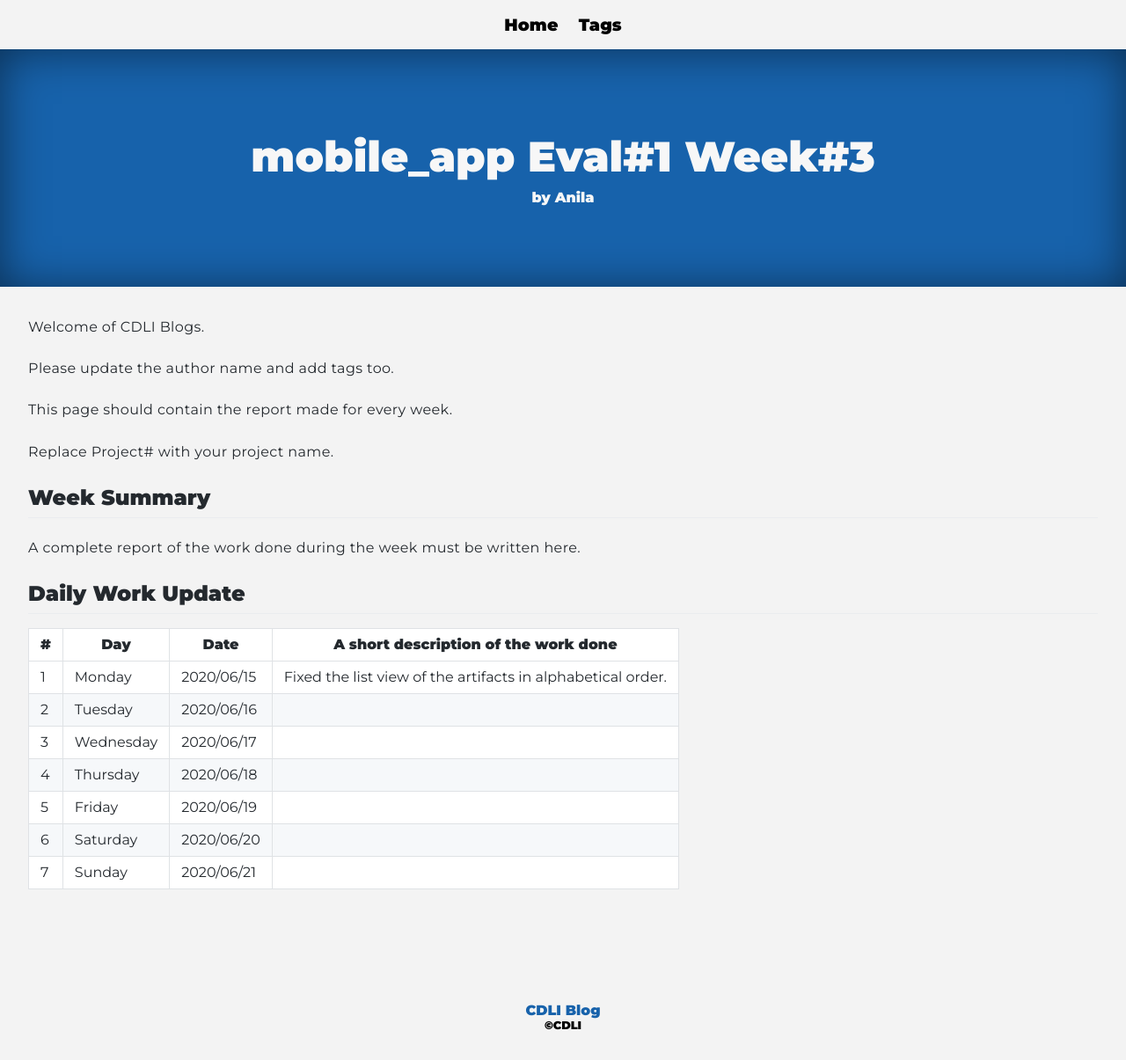
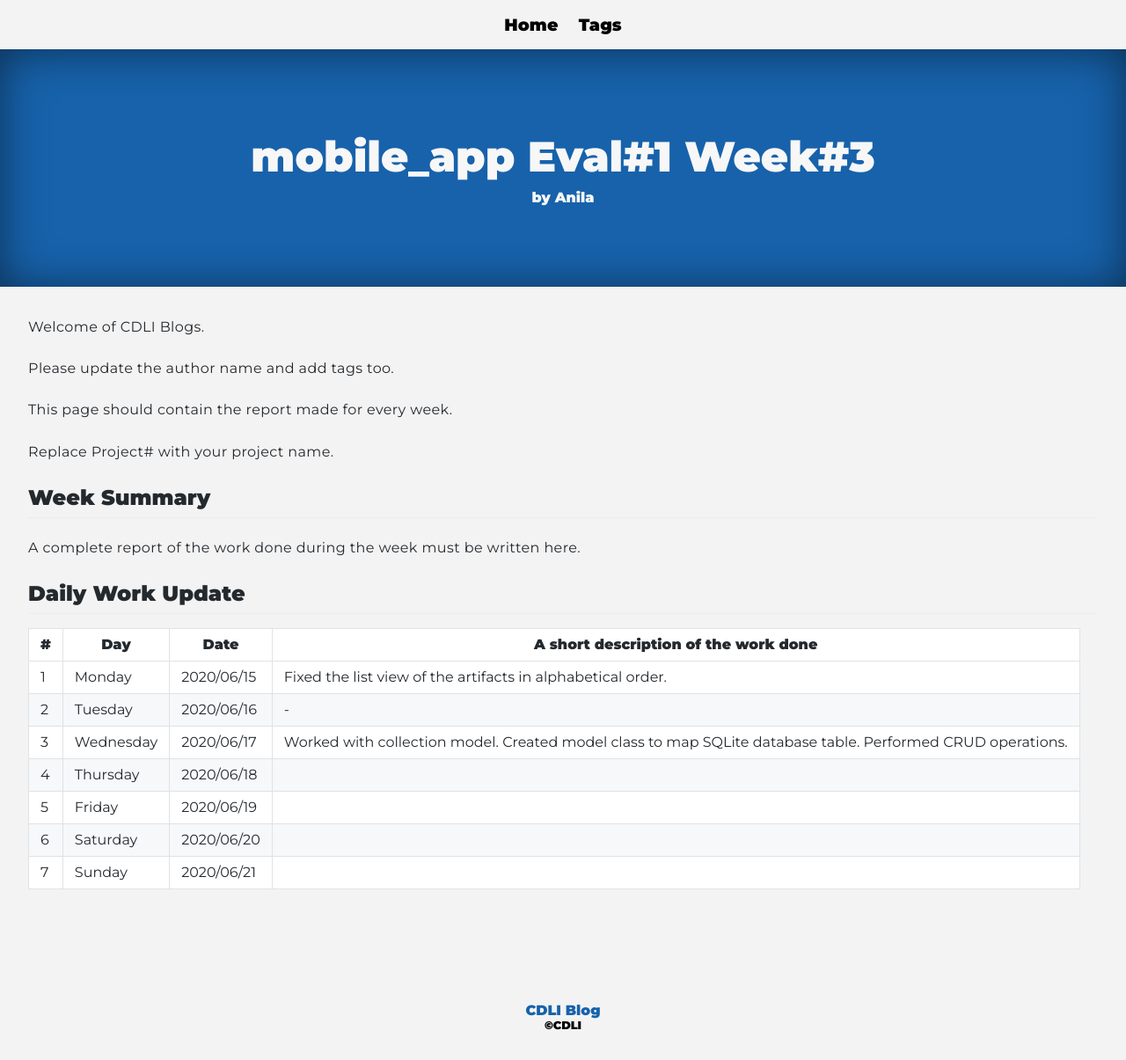
Before and after one commit to cdli-gh/blog, a Jekyll site: the page built from _blog/gsoc20/mobile_app/posts/03_week3.md, in a window 1280 px wide. Shown: the whole page at 88% size. Built offline with Jekyll 4.4.1, drawn with Linux system fonts in a browser that asks for light colours; Markdown is read by kramdown in place of the engine named in the settings.

Commit message:
Update 03_week3.md

```diff
--- a/_blog/gsoc20/mobile_app/posts/03_week3.md
+++ b/_blog/gsoc20/mobile_app/posts/03_week3.md
@@ -22,8 +22,8 @@ A complete report of the work done during the week must be written here.
 |\#|Day|Date|A short description of the work done|
 |---	|---	|---	|---	|
 |1   	| Monday 	|   2020/06/15	|Fixed the list view of the artifacts in alphabetical order.   	|
-|2   	| Tuesday  	|   2020/06/16	|   	|
-|3   	| Wednesday  	|  2020/06/17 	|   	|
+|2   	| Tuesday  	|   2020/06/16	|-   	|
+|3   	| Wednesday  	|  2020/06/17 	|Worked with collection model. Created model class to map SQLite database table. Performed CRUD operations.   	|
 |4   	| Thursday  	|   2020/06/18	|   	|
 |5   	| Friday  	|   2020/06/19	|   	|
 |6   	| Saturday  	|   2020/06/20	|   	|
```
